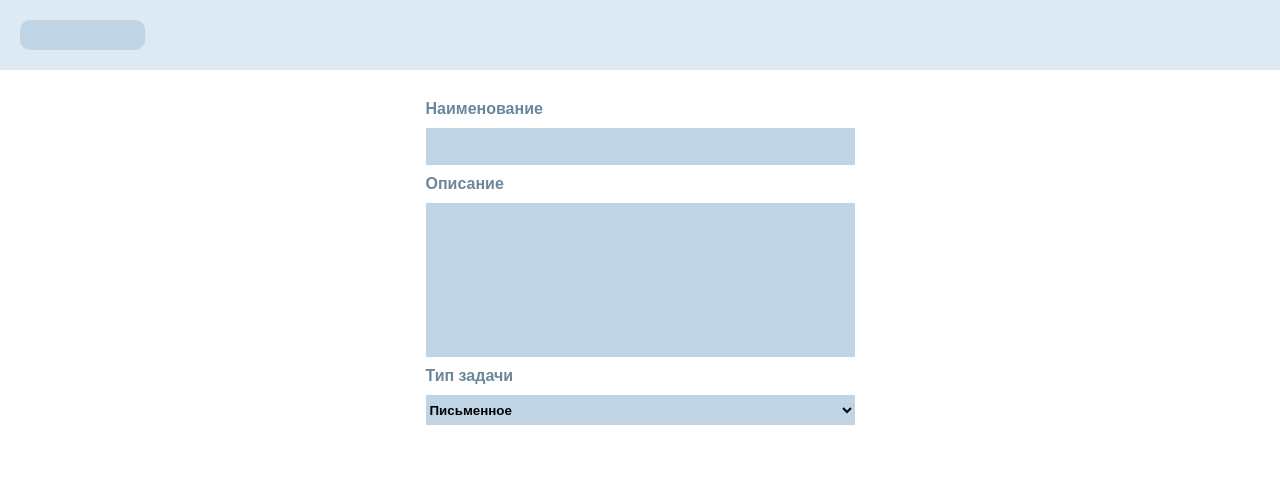
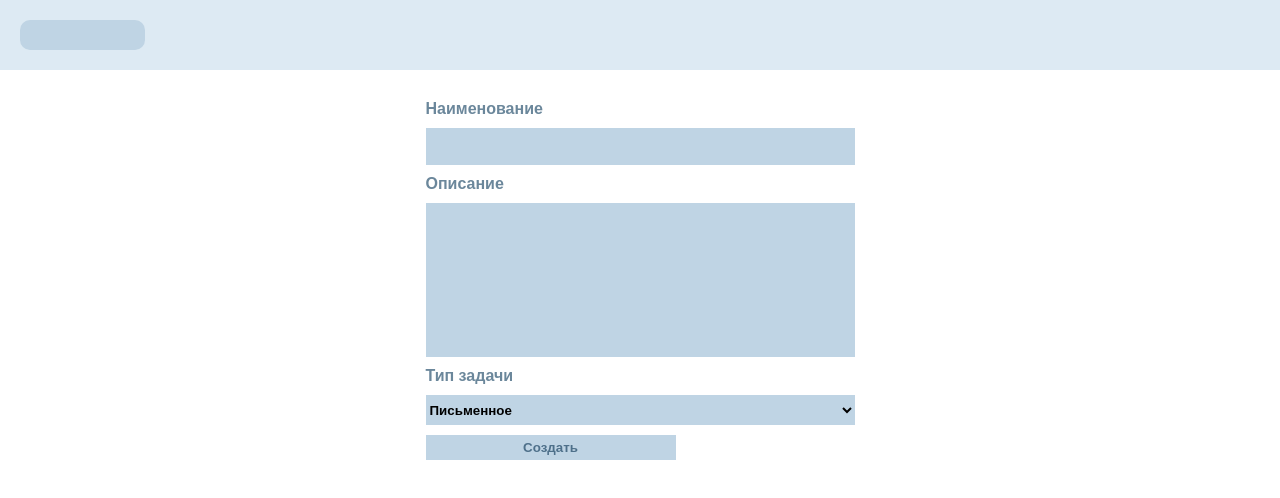
Before and after one commit to drodionov0/taskmanager_react, a React (Create React App) app: page /add in a window 1280 px wide. Shown: the top 498 px of the page. Built offline with nearby package versions, Linux system fonts and the light colour scheme; data requests are answered from the project's data file.

Commit message:
new version

```diff
--- a/src/components/add.js
+++ b/src/components/add.js
@@ -31,6 +31,7 @@ const Add = () => {
                                 <option key={task.id}>{task.type}</option>
                             ))}
                         </select>
+                        <button className={styles.butadd}>Создать</button>
                     </form>
                 </div>
             </div>
--- a/src/styles/add.module.css
+++ b/src/styles/add.module.css
@@ -41,3 +41,12 @@
     outline: none;
     background-color: #bfd4e4;
 }
+
+.butadd{
+    width: 250px;
+    height: 25px;
+    border: none;
+    cursor: pointer;
+    background-color: #bfd4e4;
+    color: #4e708a;
+}
```
